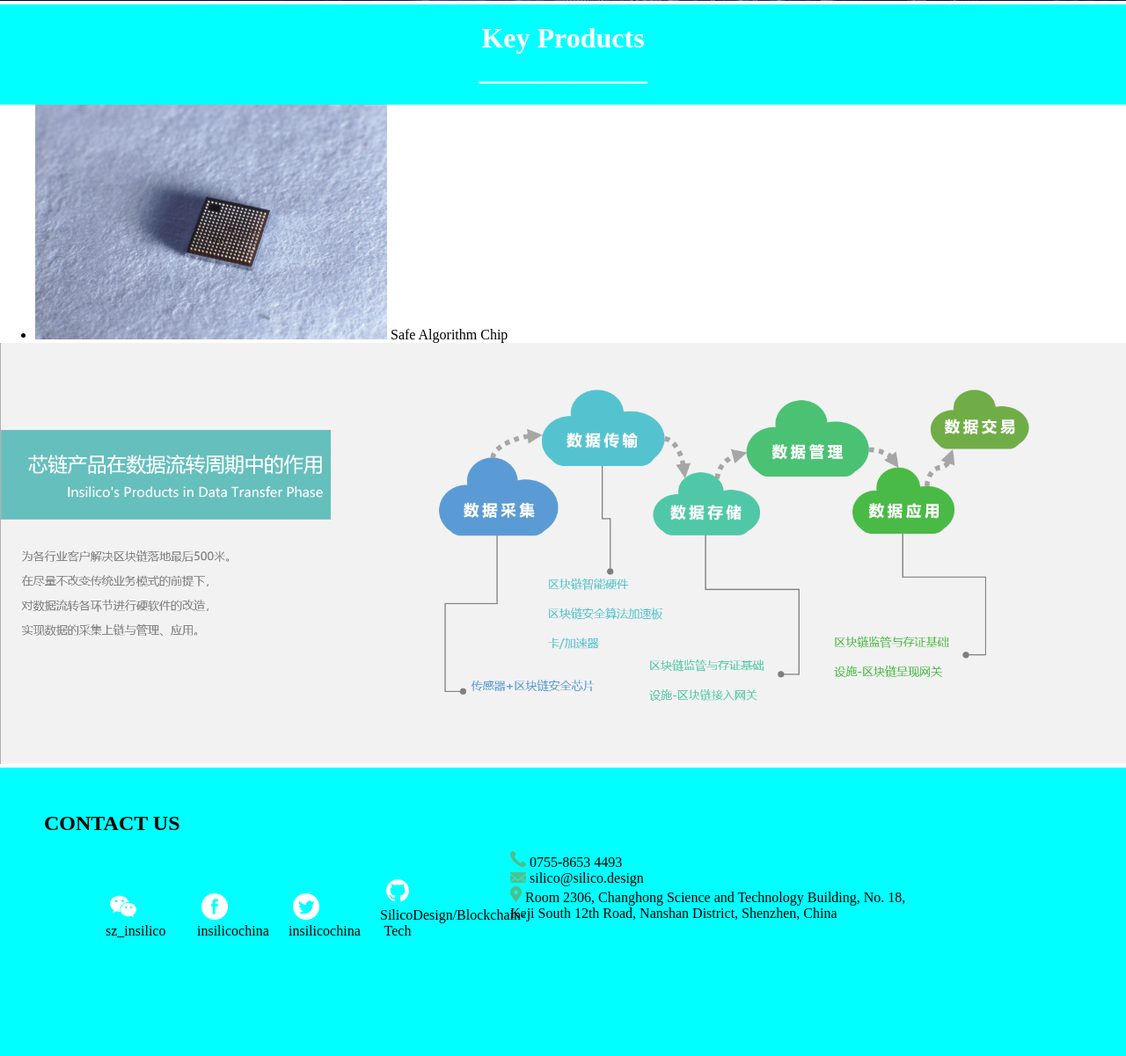
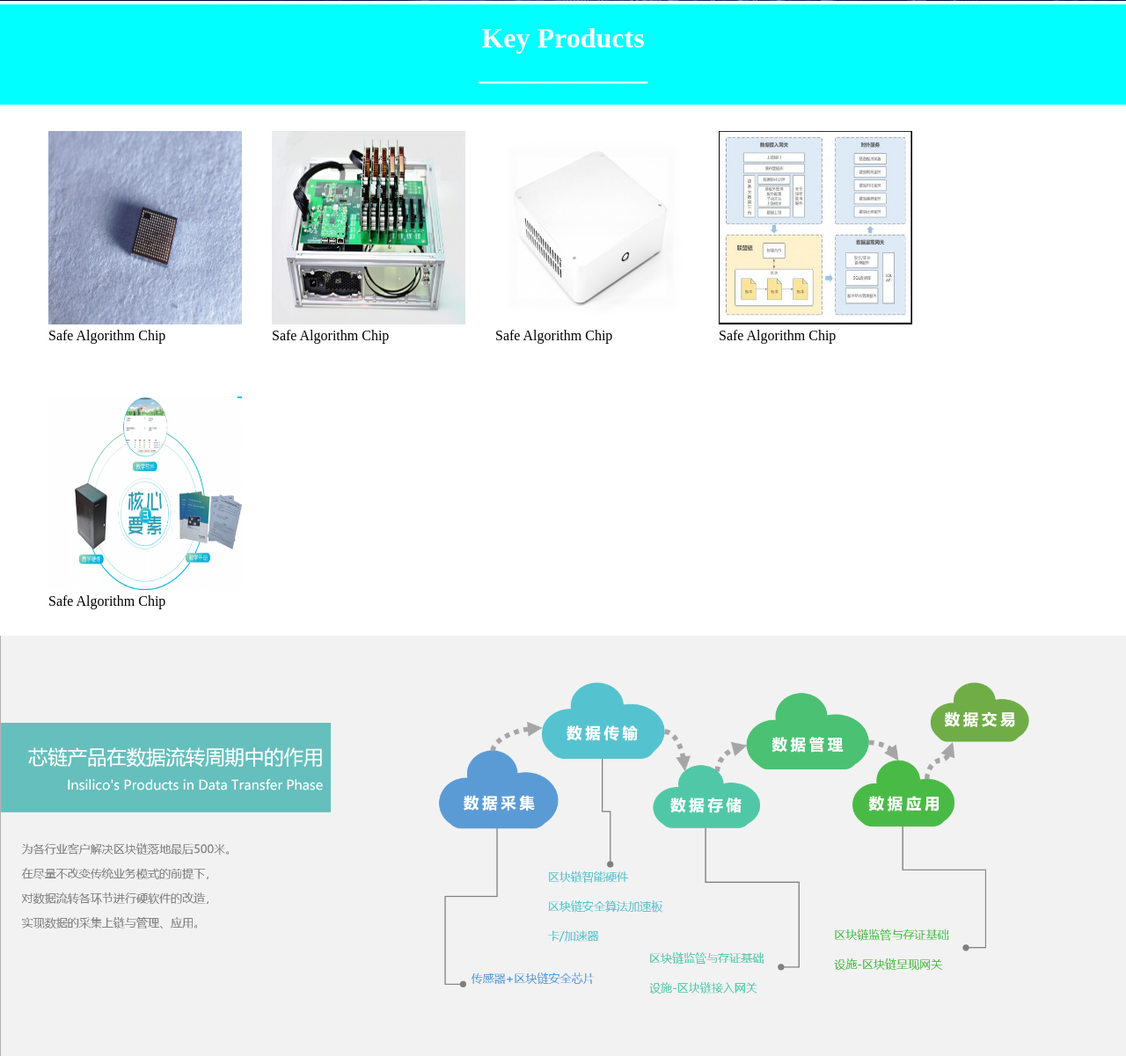
Before and after one commit to Gordon-coder/Silico, a Flask app: page / in a window 1280 px wide; the page is wider, and only the part inside the window is pictured. Shown: the part 509-1710 px from the top of that part at 88% size. Before the commit the page ends 1575 px from the top of that part, so only its background shows below. Run offline with Flask 2, Linux system fonts and the light colour scheme.

Commit message:
key-product-fix

```diff
--- a/static/css/styles.css
+++ b/static/css/styles.css
@@ -87,6 +87,18 @@
     color: white;
 }
 
+#products {
+    margin: auto;
+}
+
+#products > li {
+    padding: 15px;
+    padding-top: 30px;
+    padding-bottom: 30px;
+    display: inline-block;
+
+}
+
 #contact-us {
     width: 100%;
     height: 200px;
--- a/templates/index.html
+++ b/templates/index.html
@@ -8,7 +8,23 @@
     </h1>
     <ul id="products">
         <li>
-            <img src="../static/jpgs/key-products/safe-alg-chip.jpg">
+            <img src="../static/jpgs/key-products/safe-alg-chip.jpg" width="220" height="220"><br>
+            Safe Algorithm Chip
+        </li>
+        <li>
+            <img src="../static/jpgs/key-products/safe-alg-speedup-board.jpg" width="220" height="220"><br>
+            Safe Algorithm Chip
+        </li>
+        <li>
+            <img src="../static/jpgs/key-products/blckchn-intel-hdwr.jpg" width="220" height="220"><br>
+            Safe Algorithm Chip
+        </li>
+        <li>
+            <img src="../static/jpgs/key-products/blckchn-infrstruct.jpg" width="220" height="220"><br>
+            Safe Algorithm Chip
+        </li>
+        <li>
+            <img src="../static/jpgs/key-products/blckchn-edu.jpg" width="220" height="220"><br>
             Safe Algorithm Chip
         </li>
     </ul>
```
